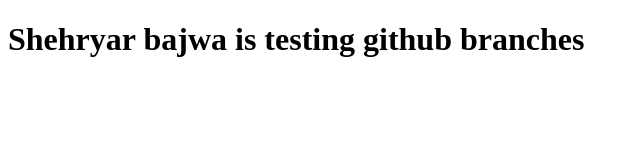
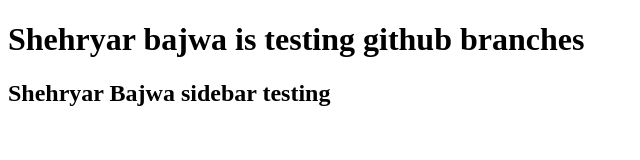
Before and after one commit to shehryarbajwa/testing, a plain HTML site: page index.html in a window 1280 px wide. Shown: the whole page, without its empty margins (0-640 px from the left). Drawn offline with Linux system fonts and the light colour scheme.

Commit message:
modified h2

```diff
--- a/index.html
+++ b/index.html
@@ -8,5 +8,6 @@
 </head>
 <body>
   <h1>Shehryar bajwa is testing github branches</h1>
+  <h2>Shehryar Bajwa sidebar testing</h2>
 </body>
 </html>
```
